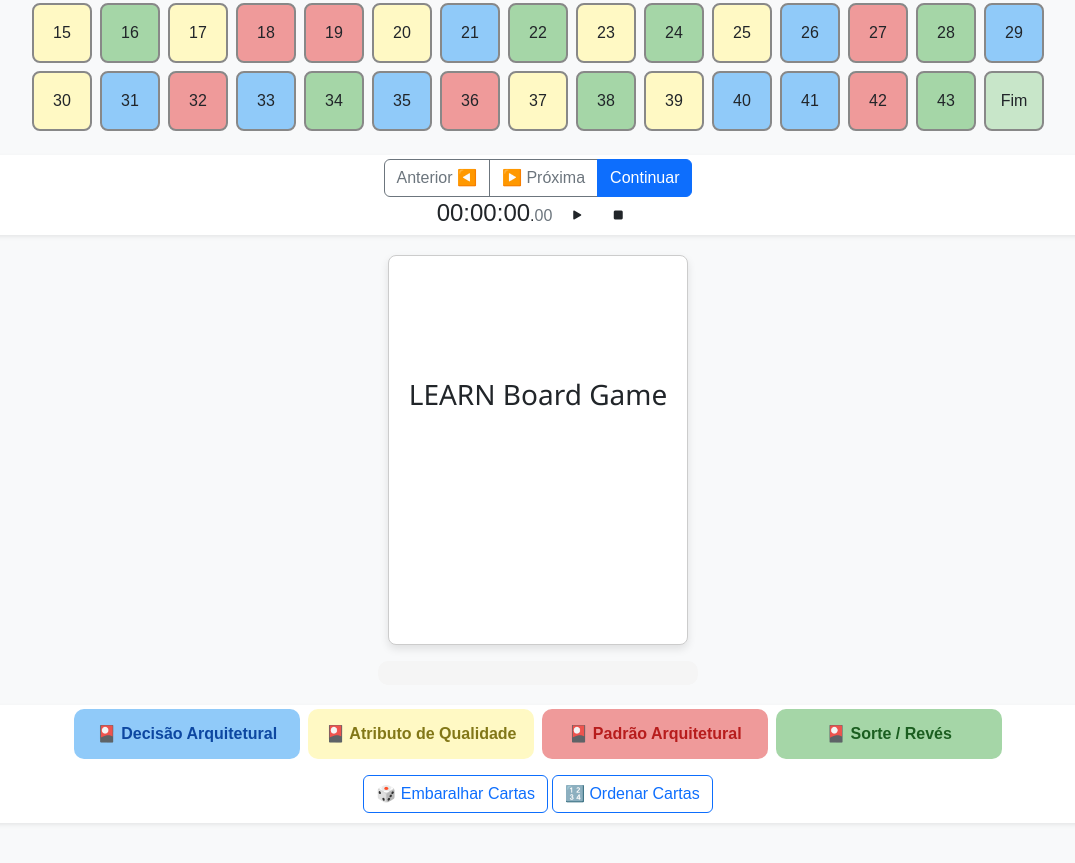
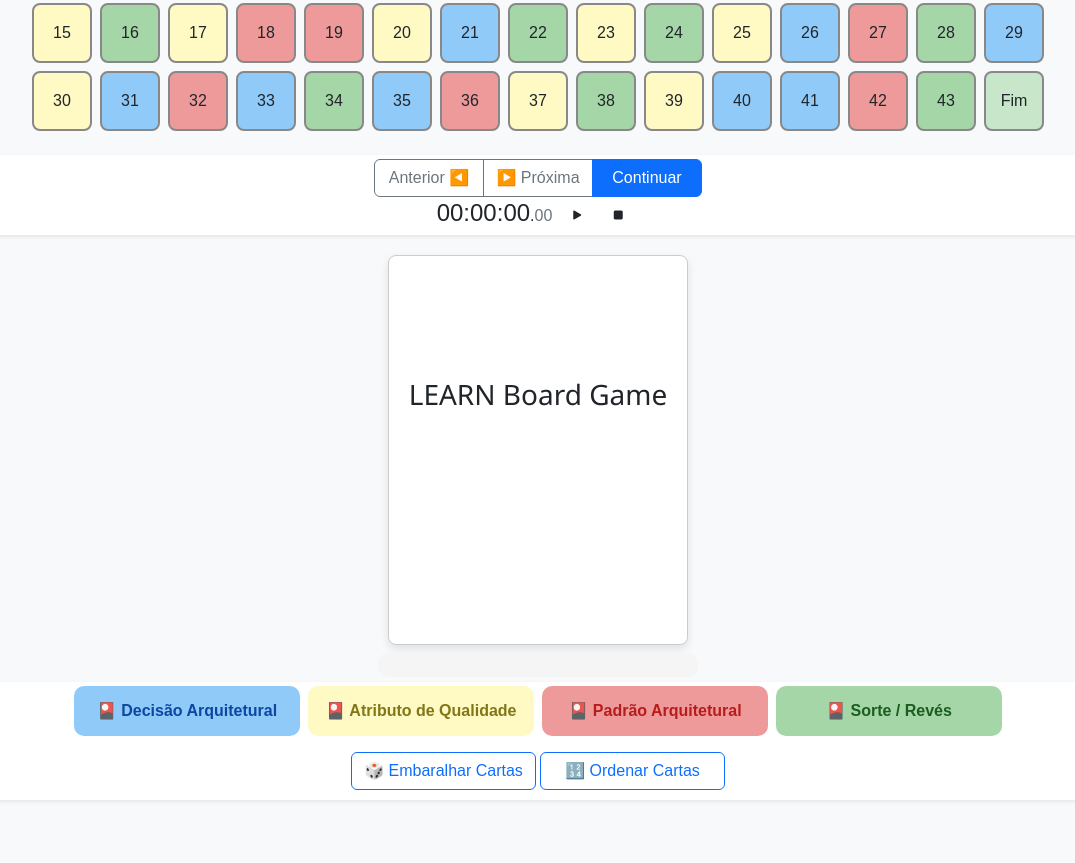
Before and after one commit to tiago-ufc/learn-board-game, a plain HTML site: page index.html in a window 1280 px wide. Shown: the part 313-1176 px from the top of the page, without its empty margins (102-1177 px from the left). Drawn offline with nearby package versions, Linux system fonts and the light colour scheme.

Commit message:
textos script e css
- clicar em continuar:
  -  limpa a justificativa anterior.
- concluir o game:
  -  correção do texto de parabens.
-  ajusetes de estilo.

```diff
--- a/index.html
+++ b/index.html
@@ -114,9 +114,9 @@
     <div class="card shadow-sm border-0">
       <div class="card-body p-0 text-center">
         <div class="btn-group mt-1" role="group">
-          <button onclick="recuarCarta()" class="btn btn-outline-secondary">Anterior ◀️</button>
-          <button onclick="avancarCarta()" class="btn btn-outline-secondary">▶️ Próxima</button>
-          <button class="btn btn-primary" onclick="continuarTurno()">Continuar</button>
+          <button onclick="recuarCarta()" class="btn btn-outline-secondary btn-menu-carta">Anterior ◀️</button>
+          <button onclick="avancarCarta()" class="btn btn-outline-secondary btn-menu-carta">▶️ Próxima</button>
+          <button onclick="continuarTurno()" class="btn btn-primary btn-menu-carta">Continuar</button>
         </div>
         <div class="d-flex align-items-baseline justify-content-center">
           <div class="d-flex align-items-baseline me-1">
@@ -137,8 +137,8 @@
         <div id="carta" class="card-carta">
           <h3 class="carta-centralizada">LEARN Board Game</h3>
         </div>
-        <div id="justificativa" class="mt-3 text-muted"></div>
-        <div id="resultado" class="mt-3"></div>
+        <div id="justificativa" class="mt-2 text-muted"></div>
+        <div id="resultado" class="mt-2"></div>
         <div class="card shadow-sm border-0">
           <div class="card-body p-0 text-center">
             <div class="baralho-cards d-flex flex-wrap justify-content-center gap-2 mb-3 mt-1">
@@ -148,8 +148,8 @@
               <button id="deck-sorte" class="btn" onclick="iniciarBaralho('sorte_reves')">🎴 Sorte / Revés</button>
             </div>
             <div class="d-flex justify-content-center gap-1 mb-1">
-              <button onclick="embaralharCartas()" class="btn btn-outline-primary">🎲 Embaralhar Cartas</button>
-              <button onclick="ordenarCartas()" class="btn btn-outline-primary">🔢 Ordenar Cartas</button>
+              <button onclick="embaralharCartas()" class="btn btn-outline-primary btn-menu-adm">🎲 Embaralhar Cartas</button>
+              <button onclick="ordenarCartas()" class="btn btn-outline-primary btn-menu-adm">🔢 Ordenar Cartas</button>
             </div>
             <div id="contador" class="fw-bold mb-1"></div>
           </div>
--- a/script.js
+++ b/script.js
@@ -651,15 +651,11 @@ function confirmarReinicio() {
 function atualizarRankingModal() {
   const lista = document.getElementById("listaRanking");
   lista.innerHTML = "";
-
   const ranking = [...jogadores].sort((a, b) => b.posicao - a.posicao);
-
   ranking.forEach((jogador, index) => {
     const item = document.createElement("li");
     item.className = "list-group-item d-flex justify-content-between align-items-center";
-
     const apelido = jogador.nome.trim()[0].toUpperCase() + (jogador.id + 1);
-
     item.innerHTML = `
       <strong>${index + 1}º</strong>
       <span>${jogador.nome} <span class="text-muted">(${apelido})</span></span>
@@ -696,6 +692,7 @@ function continuarTurno() {
   const tipoObrigatorio = tipoPorCasa[jogadorAtual.posicao];
   const apelido = jogadorAtual.nome.trim()[0].toUpperCase() + (jogadorAtual.id + 1);
   document.getElementById("resultado").innerText = `${jogadorAtual.nome} (${apelido})`;
+  document.getElementById("justificativa").innerText = "";
 
   // Se estiver na casa 0 (início) ou "sorte_reves", não iniciar automaticamente
   if (tipoObrigatorio === "inicio") {
@@ -711,7 +708,7 @@ function continuarTurno() {
   if (tipoObrigatorio === "fim"){
     document.getElementById("carta").innerHTML = `
       <div class="carta-centralizada">
-        <p class=""><strong>Parabéns ${jogadorAtual.nome}<br>Você concluiu o Game!</strong>.</p>
+        <p class=""><strong>Parabéns ${jogadorAtual.nome}<br>Você concluiu o jogo!</strong></p>
         <p><i class="bi bi-trophy h1"></i></p>
       </div>
     `;
--- a/style.css
+++ b/style.css
@@ -136,7 +136,7 @@ body {
 }
 
 #resultado {
-  margin: 20px auto;
+  margin: 5px auto;
   padding: 12px;
   border-radius: 10px;
   width: 320px;
@@ -297,3 +297,10 @@ body {
 .bi-trophy-fill{
   font-size:60px !important;
 }
+
+.btn-menu-carta {
+  min-width: 110px;
+}
+.btn-menu-adm {
+  min-width: 185px;
+}
```
